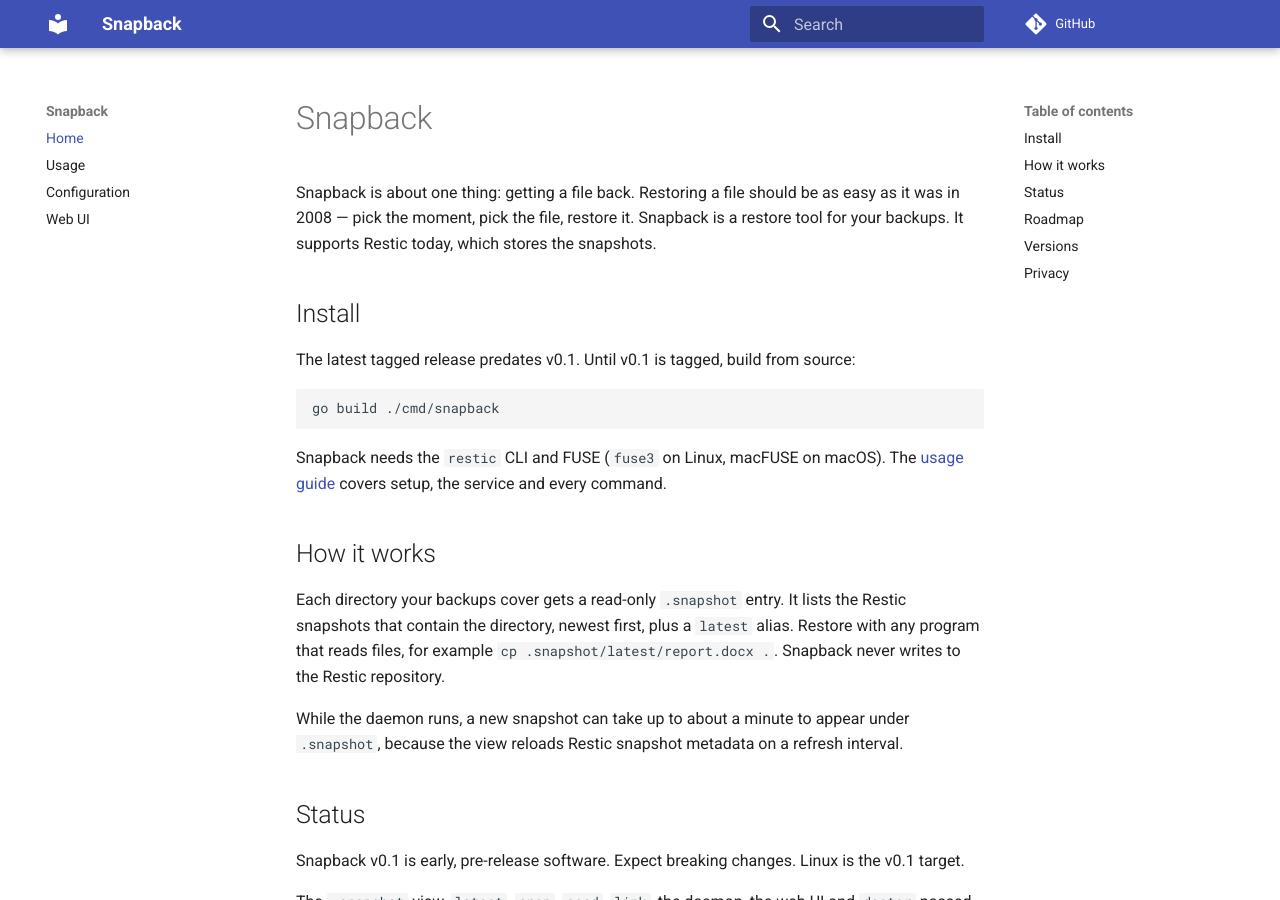
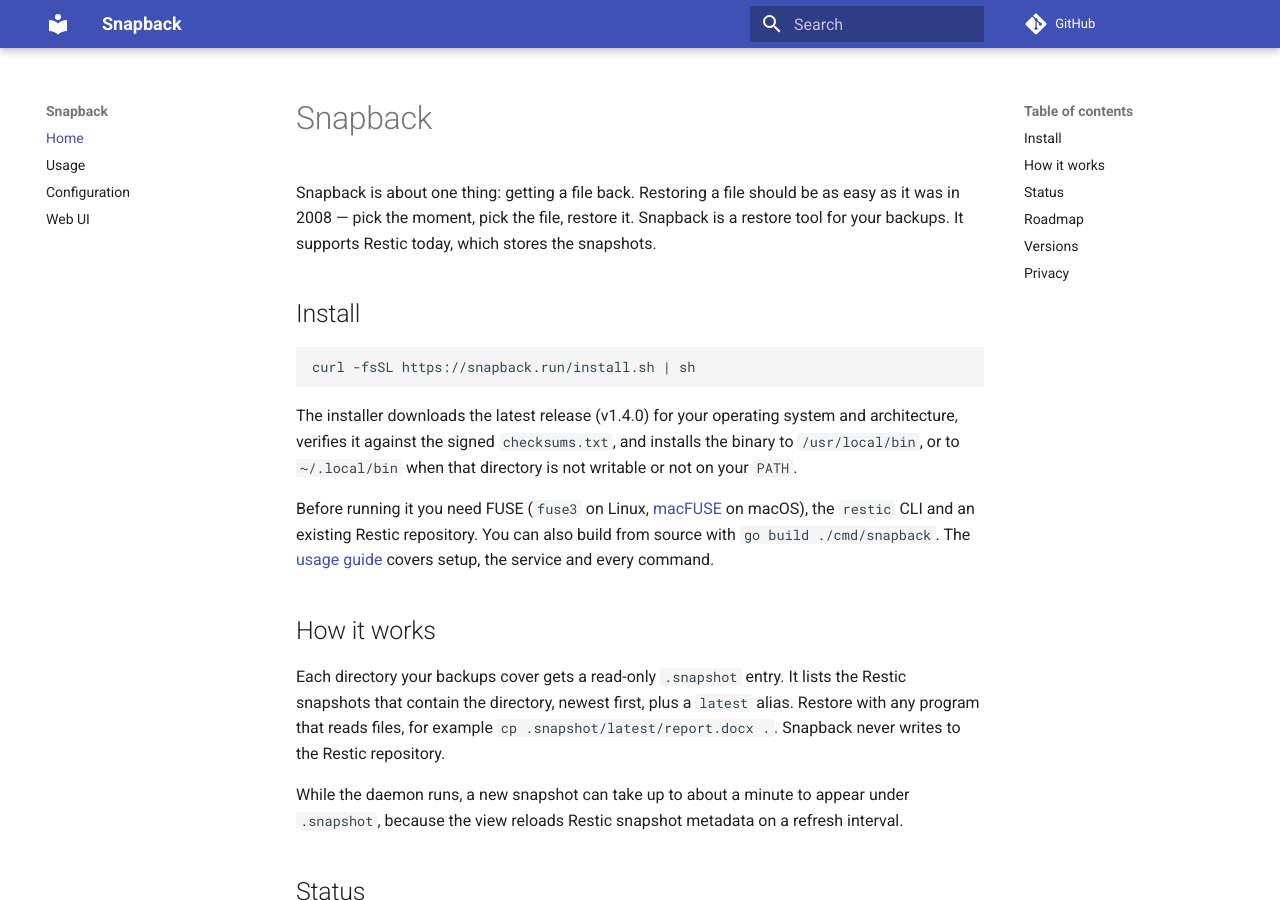
Before and after one commit to adeelahmad/snapback, an MkDocs documentation site: the page built from docs-site/index.md, in a window 1280 px wide and 900 px high. Built offline with MkDocs 1.6.1 and Material for MkDocs 9.7.7, drawn with Linux system fonts in a browser that asks for light colours; comment, search, counter and statistics services are not loaded.

Commit message:
docs: describe the released installer on the docs site and correct macOS claims
The docs site still told readers the latest tagged release predated v0.1 and
to build from source. v1.4.0 is released and the install one-liner works, so
the landing page and the usage guide now lead with it. The README opening
credited the restore demo to the macOS acceptance run; Linux (CI, fuse3) is
the primary evidence. The discovery.finder row now says the key is accepted
but has no effect in v0.1.

````diff
--- a/docs-site/index.md
+++ b/docs-site/index.md
@@ -4,13 +4,13 @@
 
 ## Install
 
-The latest tagged release predates v0.1. Until v0.1 is tagged, build from source:
-
 ```sh
-go build ./cmd/snapback
+curl -fsSL https://snapback.run/install.sh | sh
 ```
 
-Snapback needs the `restic` CLI and FUSE (`fuse3` on Linux, macFUSE on macOS). The [usage guide](usage.md) covers setup, the service and every command.
+The installer downloads the latest release (v1.4.0) for your operating system and architecture, verifies it against the signed `checksums.txt`, and installs the binary to `/usr/local/bin`, or to `~/.local/bin` when that directory is not writable or not on your `PATH`.
+
+Before running it you need FUSE (`fuse3` on Linux, [macFUSE](https://macfuse.github.io) on macOS), the `restic` CLI and an existing Restic repository. You can also build from source with `go build ./cmd/snapback`. The [usage guide](usage.md) covers setup, the service and every command.
 
 ## How it works
 
````
Also changed, not shown: README.md (+1 -1 lines), docs-site/configuration.md (+2 -2 lines), docs-site/usage.md (+2 -2 lines), 1 other file.
